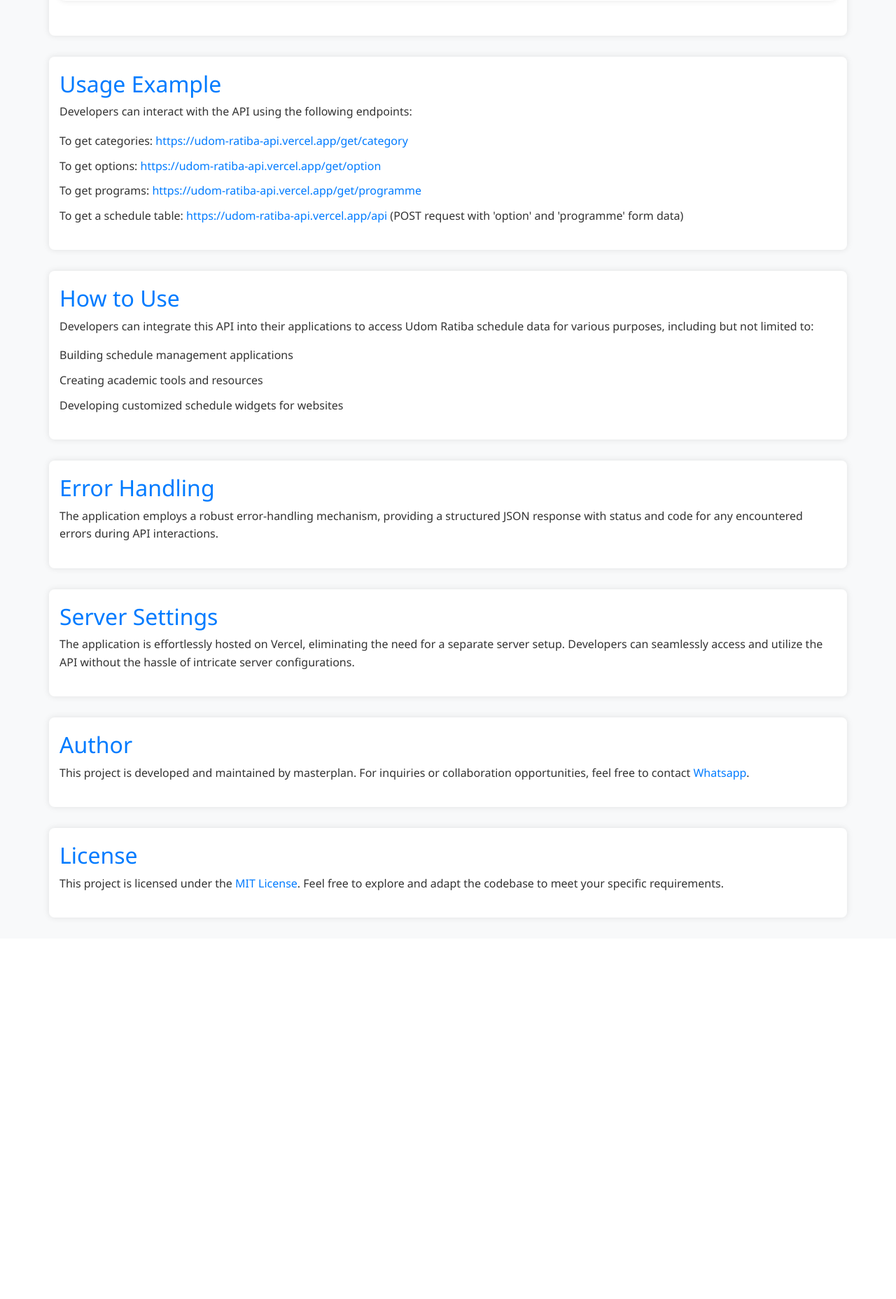
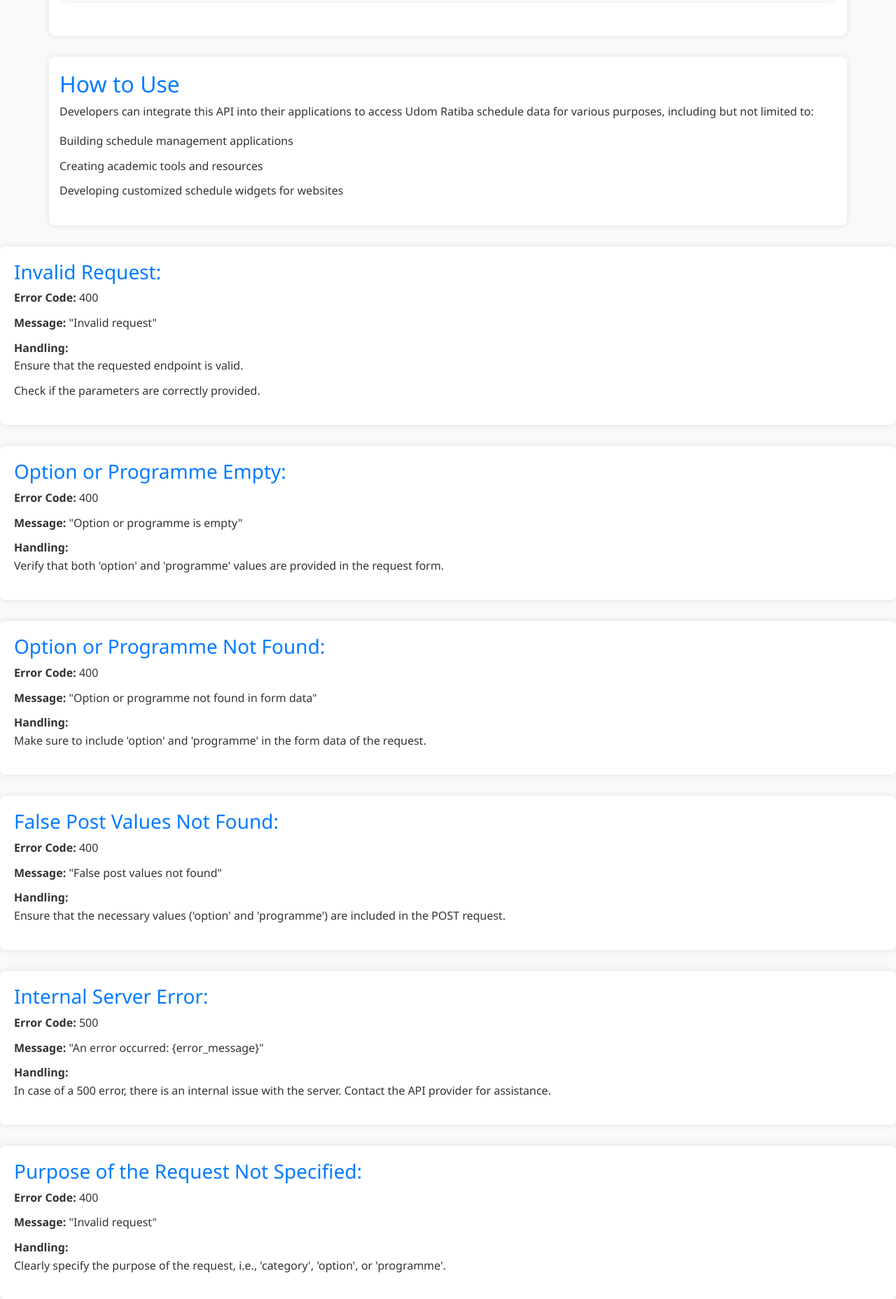
Before and after one commit to isaka-james/UDOM-RATIBA-API, a Python web app: template api/templates/index.html in a window 1280 px wide. Shown: the part 3265-5121 px from the top of the page at 70% size. Before the commit the page ends 4579 px from the top, so only its background shows below. Run offline with Jinja, Linux system fonts and the light colour scheme; the template is opened without the code that fills it, so the values that code supplies are empty; some libraries are stand-ins or nearby versions.

Commit message:
web making 0.98

```diff
--- a/api/templates/index.html
+++ b/api/templates/index.html
@@ -222,18 +222,6 @@ print(responseFromServer.text)</code></pre>
 
     </section>
 
-    <section class="container">
-        <h2>Usage Example</h2>
-        <p>
-            Developers can interact with the API using the following endpoints:
-            <ul>
-                <li>To get categories: <a href="https://udom-ratiba-api.vercel.app/get/category">https://udom-ratiba-api.vercel.app/get/category</a></li>
-                <li>To get options: <a href="https://udom-ratiba-api.vercel.app/get/option">https://udom-ratiba-api.vercel.app/get/option</a></li>
-                <li>To get programs: <a href="https://udom-ratiba-api.vercel.app/get/programme">https://udom-ratiba-api.vercel.app/get/programme</a></li>
-                <li>To get a schedule table: <a href="https://udom-ratiba-api.vercel.app/api">https://udom-ratiba-api.vercel.app/api</a> (POST request with 'option' and 'programme' form data)</li>
-            </ul>
-        </p>
-    </section>
 
     <section class="container">
         <h2>How to Use</h2>
@@ -248,12 +236,135 @@ print(responseFromServer.text)</code></pre>
         </ul>
     </section>
 
-    <section class="container">
-        <h2>Error Handling</h2>
-        <p>
-            The application employs a robust error-handling mechanism, providing a structured JSON response with status
-            and code for any encountered errors during API interactions.
-        </p>
+    <section>
+        <h3>Invalid Request:</h3>
+        <ul>
+            <li><strong>Error Code:</strong> 400</li>
+            <li><strong>Message:</strong> "Invalid request"</li>
+            <li><strong>Handling:</strong>
+                <ul>
+                    <li>Ensure that the requested endpoint is valid.</li>
+                    <li>Check if the parameters are correctly provided.</li>
+                </ul>
+            </li>
+        </ul>
+    </section>
+
+    <section>
+        <h3>Option or Programme Empty:</h3>
+        <ul>
+            <li><strong>Error Code:</strong> 400</li>
+            <li><strong>Message:</strong> "Option or programme is empty"</li>
+            <li><strong>Handling:</strong>
+                <ul>
+                    <li>Verify that both 'option' and 'programme' values are provided in the request form.</li>
+                </ul>
+            </li>
+        </ul>
+    </section>
+
+    <section>
+        <h3>Option or Programme Not Found:</h3>
+        <ul>
+            <li><strong>Error Code:</strong> 400</li>
+            <li><strong>Message:</strong> "Option or programme not found in form data"</li>
+            <li><strong>Handling:</strong>
+                <ul>
+                    <li>Make sure to include 'option' and 'programme' in the form data of the request.</li>
+                </ul>
+            </li>
+        </ul>
+    </section>
+
+    <section>
+        <h3>False Post Values Not Found:</h3>
+        <ul>
+            <li><strong>Error Code:</strong> 400</li>
+            <li><strong>Message:</strong> "False post values not found"</li>
+            <li><strong>Handling:</strong>
+                <ul>
+                    <li>Ensure that the necessary values ('option' and 'programme') are included in the POST request.</li>
+                </ul>
+            </li>
+        </ul>
+    </section>
+
+    <section>
+        <h3>Internal Server Error:</h3>
+        <ul>
+            <li><strong>Error Code:</strong> 500</li>
+            <li><strong>Message:</strong> "An error occurred: {error_message}"</li>
+            <li><strong>Handling:</strong>
+                <ul>
+                    <li>In case of a 500 error, there is an internal issue with the server. Contact the API provider for assistance.</li>
+                </ul>
+            </li>
+        </ul>
+    </section>
+
+    <section>
+        <h3>Purpose of the Request Not Specified:</h3>
+        <ul>
+            <li><strong>Error Code:</strong> 400</li>
+            <li><strong>Message:</strong> "Invalid request"</li>
+            <li><strong>Handling:</strong>
+                <ul>
+                    <li>Clearly specify the purpose of the request, i.e., 'category', 'option', or 'programme'.</li>
+                </ul>
+            </li>
+        </ul>
+    </section>
+
+    <section>
+        <h3>Values are Empty:</h3>
+        <ul>
+            <li><strong>Error Code:</strong> 400</li>
+            <li><strong>Message:</strong> "The values are empty"</li>
+            <li><strong>Handling:</strong>
+                <ul>
+                    <li>Ensure that both 'option' and 'programme' values are not empty in the POST request.</li>
+                </ul>
+            </li>
+        </ul>
+    </section>
+
+    <section>
+        <h3>Invalid SSL Request:</h3>
+        <ul>
+            <li><strong>Error Code:</strong> 404</li>
+            <li><strong>Message:</strong> "Page not found"</li>
+            <li><strong>Handling:</strong>
+                <ul>
+                    <li>Ensure that requests are made using secure HTTPS. Check the URL and update if necessary.</li>
+                </ul>
+            </li>
+        </ul>
+    </section>
+
+    <section>
+        <h3>Unexpected Error:</h3>
+        <ul>
+            <li><strong>Error Code:</strong> 500</li>
+            <li><strong>Message:</strong> "An unexpected error occurred: {error_message}"</li>
+            <li><strong>Handling:</strong>
+                <ul>
+                    <li>In case of an unexpected error, contact the API provider for assistance.</li>
+                </ul>
+            </li>
+        </ul>
+    </section>
+
+    <section>
+        <h3>Option or Programme Values Not Found:</h3>
+        <ul>
+            <li><strong>Error Code:</strong> 400</li>
+            <li><strong>Message:</strong> "Option or programme values not found"</li>
+            <li><strong>Handling:</strong>
+                <ul>
+                    <li>Verify that both 'option' and 'programme' values are provided in the POST request.</li>
+                </ul>
+            </li>
+        </ul>
     </section>
 
     <section class="container">
```
